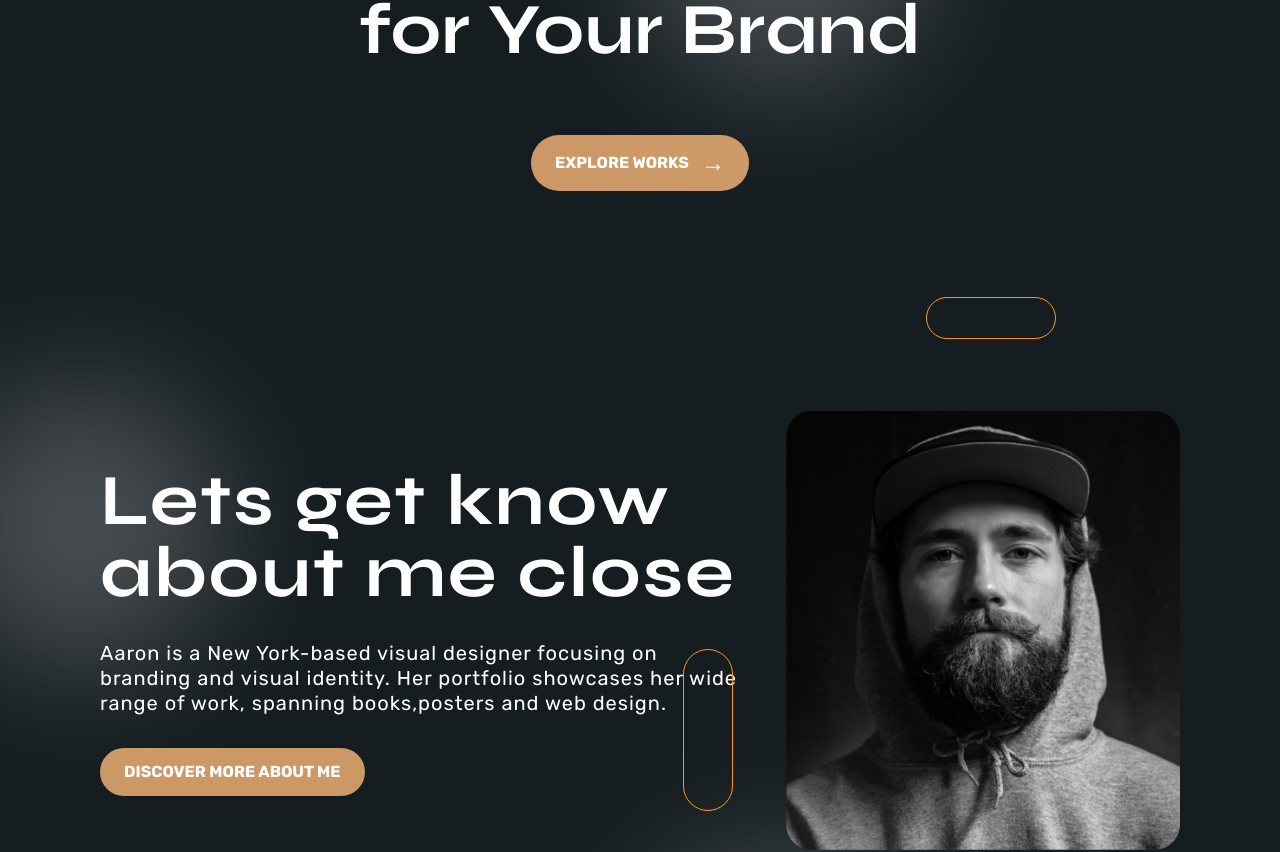
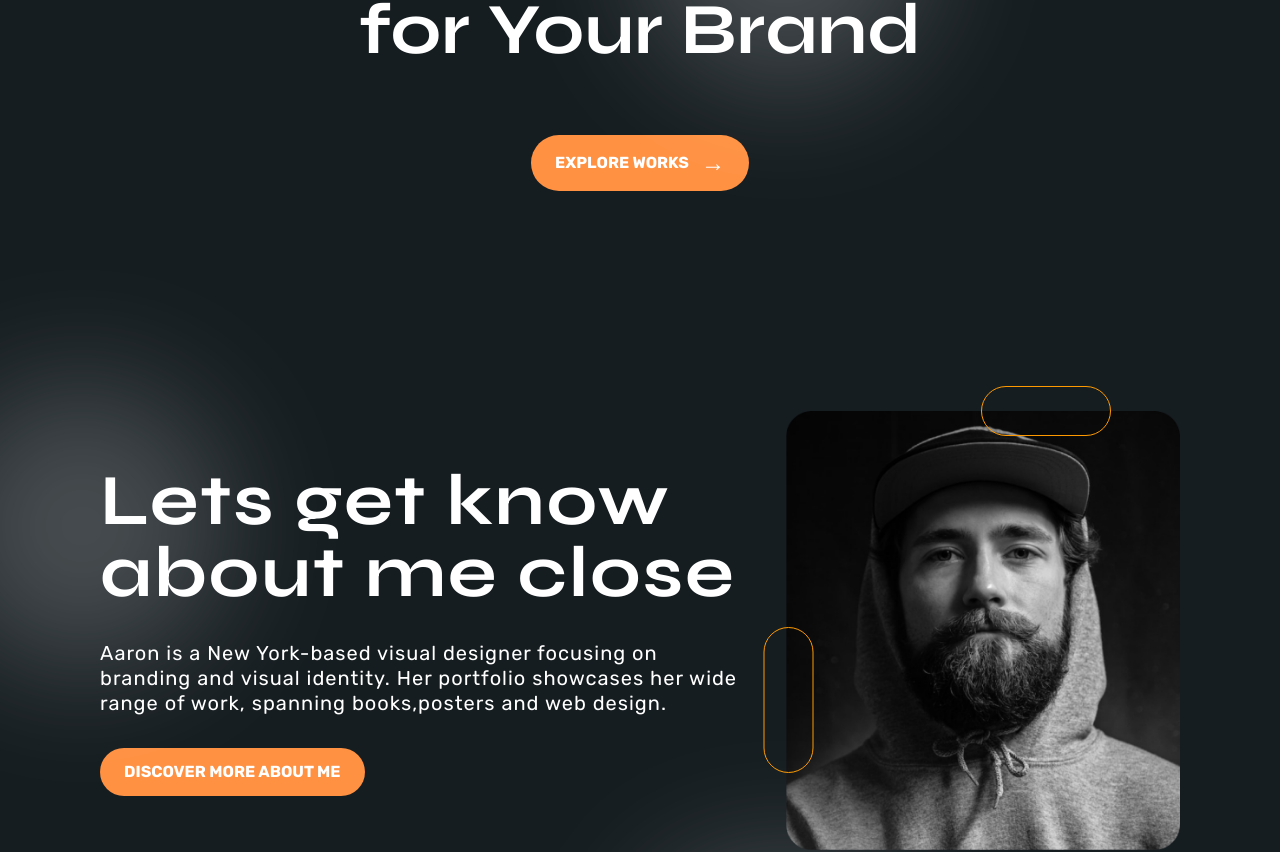
Before and after one commit to sriharirajaboina/portfolio-mine, a Next.js app: page / in a window 1280 px wide. Shown: the part 329-1181 px from the top of the page. Built offline with nearby package versions, Linux system fonts and the light colour scheme.

Commit message:
modification has done

```diff
--- a/app/HomePage/page.tsx
+++ b/app/HomePage/page.tsx
@@ -25,7 +25,7 @@ const HomePage = () => {
             <div className="flex items-center justify-center mt-5 md:mt-15">
                 <motion.div
                 whileHover={{scale:1.1,backgroundColor:"orange"}}
-                className="bg-[#cc9966] flex items-center justify-between py-3 px-6 rounded-full
+                className="bg-[#ff9142] flex items-center justify-between py-3 px-6 rounded-full
                 font-bold text-[#ffffff] cursor-pointer">
                     <button className="mr-3 ">EXPLORE WORKS</button>
                     <span className="text-2xl font-bold">&#8594;</span>
@@ -40,14 +40,14 @@ const HomePage = () => {
                 initial={{opacity:0,x:-50}}
                 whileInView={{opacity:1,x:0}}
                 transition={{duration:0.6,delay:0.2}}
-                className="text-3xl sm:text-4xl font-bold md:text-6xl xl:text-7xl tracking-wide leading-tighter">
+                className="text-3xl sm:text-4xl font-bold lg:text-6xl xl:text-7xl tracking-wide leading-tighter">
                     Lets get know about me close
                 </motion.h2>
                 <motion.p
                 initial={{opacity:0,x:-50}}
                 whileInView={{opacity:1,x:0}}
                 transition={{duration:0.6,delay:0.4}}
-                className="text-base md:text-xl tracking-wider leading-tight my-8">
+                className="text-base md:text-lg lg:text-xl tracking-wider leading-tight my-8">
                     Aaron is a New York-based visual designer focusing on branding and visual
                     identity. Her portfolio showcases her wide range of work,
                     spanning books,posters and web design.
@@ -60,33 +60,53 @@ const HomePage = () => {
                     whileInView={{opacity:1,x:0}}
                     transition={{duration:0.6,delay:0.6}}
                     whileHover={{scale:1.1,backgroundColor:"orange"}}
-                    className="bg-[#cc9966] py-3 px-6 rounded-full text-sm md:text-base">
+                    className="bg-[#ff9142] py-3 px-6 rounded-full text-sm md:text-base">
                         DISCOVER MORE ABOUT ME
                     </motion.button>
                 </motion.div>
             </div>
+            <div className="relative w-full flex justify-center items-center">
+
             <motion.div
                 initial={{ clipPath: "inset(0 100% 0 0)" }}
                 whileInView={{ clipPath: "inset(0 0% 0 0)" }}
                 transition={{ duration: 1, ease: "easeInOut" }}
-                className="relative w-full h-auto"
+                className="relative w-full max-w-[900px] mx-auto overflow-visible"  // ✅ allow borders to extend outside
             >
+
                 <Image
                 src="/images/about.png"
                 alt="about"
-                    width={500}
-                    height={300}
-                    className="w-full h-auto"
+                width={800}
+                height={500}
+                className="relative w-full h-auto object-cover rounded-lg"
                 priority
                 />
             </motion.div>
-
-            <div className="hidden xl:block xl:absolute xl:py-20 xl:px-6 xl:border xl:border-amber-500 xl:rounded-full
-               xl:right-1/3 xl:-translate-x-30 xl:translate-y-25">
+            <div
+                className="hidden
+                    lg:block absolute bottom-1 left-0
+                    -translate-x-[45%] -translate-y-1/2
+                    pointer-events-none z-auto">
+                <motion.div
+                    className="border border-amber-500 rounded-full md:py-16 md:px-3 lg:py-18 lg:px-6 bg-transparent"
+                    initial={{ opacity: 0, scale: 0.8 }}
+                    whileInView={{ opacity: 1, scale: 1 }}
+                    transition={{ duration: 0.8, ease: 'easeOut' }}
+                />
                 </div>
-
-            <div className="hidden xl:block xl:absolute xl:py-5 xl:px-16 xl:border xl:border-amber-500 xl:rounded-full
-               xl:right-1 xl:-translate-x-55 xl:-translate-y-78">
+                <div
+                className="hidden
+                    lg:block absolute top-0 right-1
+                    -translate-x-1/2 -translate-y-1/2
+                    pointer-events-none">
+                <motion.div
+                    className="border border-amber-500 rounded-full md:py-2 md:px-16 lg:py-6 lg:px-16 bg-transparent"
+                    initial={{ opacity: 0, scale: 0.8 }}
+                    whileInView={{ opacity: 1, scale: 1 }}
+                    transition={{ duration: 0.8, delay: 0.2, ease: 'easeOut' }}
+                />
+                </div>
         </div>
         </motion.div>
         <div className="my-30">
@@ -124,10 +144,10 @@ const HomePage = () => {
                     transition={{duration:0.6}}
                     >
                         <Image
-                        src="/images/p1.png"
+                        src="/images/hp1.png"
                         alt="p1"
-                        width={50}
-                        height={50}
+                        width={500}
+                        height={300}
                         className="w-full h-auto"/>
                         <div className="mt-10 md:my-10">
                             <h2 className="text-xl md:text-3xl font-bold mb-5">
@@ -154,8 +174,8 @@ const HomePage = () => {
                         <Image
                         src="/images/p2.png"
                         alt="p1"
-                        width={50}
-                        height={50}
+                        width={500}
+                        height={300}
                         className="w-full h-auto"/>
                         <div className="mt-10 md:my-10">
                             <h2 className="text-xl md:text-3xl font-bold mb-5">
@@ -177,8 +197,8 @@ const HomePage = () => {
                         <Image
                         src="/images/p3.png"
                         alt="p1"
-                        width={50}
-                        height={50}
+                        width={500}
+                        height={300}
                         className="w-full h-auto"/>
                         <div className="mt-10 md:my-10">
                             <h2 className="text-xl md:text-3xl font-bold mb-5">
@@ -200,8 +220,8 @@ const HomePage = () => {
                         <Image
                         src="/images/p4.png"
                         alt="p1"
-                        width={50}
-                        height={50}
+                        width={500}
+                        height={300}
                         className="w-full h-auto"/>
                         <div className="mt-10 md:my-10">
                             <h2 className="text-xl md:text-3xl font-bold mb-5">
--- a/app/globals.css
+++ b/app/globals.css
@@ -11,3 +11,6 @@ body{
 h1,h2,h3,h4,h5,h6{
   font-family: 'Syne', sans-serif;
 }
+html, body {
+  overflow-x: hidden;
+}
--- a/app/layout.tsx
+++ b/app/layout.tsx
@@ -16,8 +16,8 @@ export default function RootLayout({
   children: React.ReactNode;
 }>) {
   return (
-    <html lang="en">
-      <body>
+    <html lang="en" className="overflow-x-hidden">
+      <body className="overflow-x-hidden">
         <Navbar/>
         {children}
         <Footer/>
```
Also changed, not shown: public/images/hp1.png (added). Lines whose indentation alone changed are shown as unchanged.
